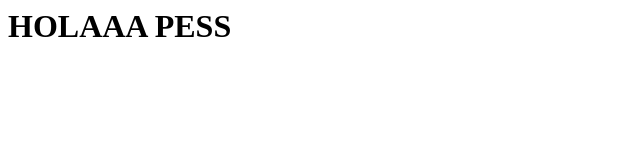
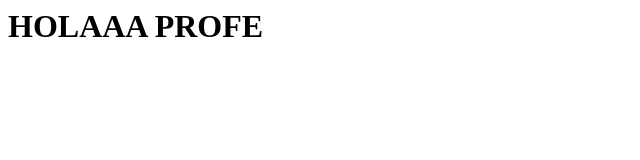
Before and after one commit to Jhanmer/JhanmerPJ, a plain HTML site: page index.html in a window 1280 px wide. Shown: the full height of the page, 0-640 px from the left. Drawn offline with Linux system fonts and the light colour scheme.

Commit message:
Update index.html

```diff
--- a/index.html
+++ b/index.html
@@ -3,6 +3,6 @@
 <title>Mi Primir Pagina web</title>
 </head>
 <body>
-  <h1>HOLAAA PESS</h1>
+  <h1>HOLAAA PROFE</h1>
 </body>
 </html>
```
